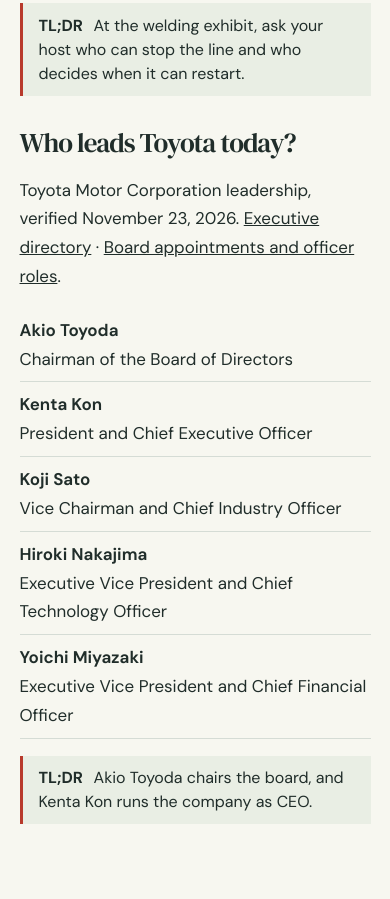
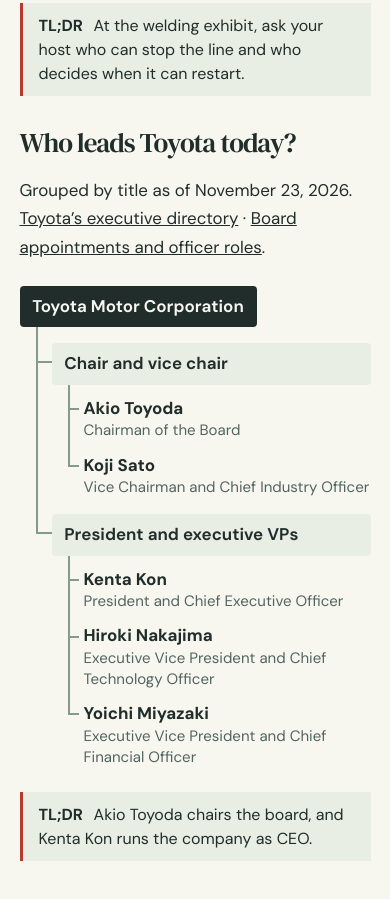
Before and after one commit to JeroTan/Japan-Trip, a website: page toyota.html in a window 390 px wide. Shown: the part 4437-5336 px from the top of the page. Drawn offline with Linux system fonts and the light colour scheme.

Commit message:
Show Toyota leadership as a responsive role tree

```diff
--- a/tools.css
+++ b/tools.css
@@ -306,11 +306,34 @@
 .history-copy { max-width: 68ch; margin-inline: auto; font-size: 1.06rem; line-height: 1.7; }
 .history-article .history-tldr { margin: 1rem 0 0; padding: .65rem 1rem; border-inline-start: 3px solid var(--accent); background: var(--guide-sage); color: var(--ink); font-size: 1rem; line-height: 1.5; }
 .history-tldr strong { margin-inline-end: .4em; }
-.history-leaders > div { display: grid; grid-template-columns: minmax(8rem, 1fr) 3fr; gap: .35rem 1rem; padding-block: .5rem; border-bottom: 1px solid var(--line); }
-.history-leaders dt { font-weight: 650; }
-.history-leaders dd { margin: 0; }
+.leadership-tree { --tree-line: 2px solid #86998d; margin: 1.5rem 0; line-height: 1.4; }
+.leadership-tree ul { list-style: none; margin: 0; padding: 0; }
+.tree-root, .tree-group { padding: .55rem .8rem; border-radius: 4px; font-weight: 650; }
+.tree-root { width: fit-content; margin: 0 auto; background: var(--ink); color: var(--paper); }
+.tree-group { background: var(--guide-sage); text-align: center; }
+.leadership-tree .tree-branches { position: relative; display: grid; grid-template-columns: 1fr 1fr; padding-top: 1.1rem; }
+.tree-branches > li { position: relative; padding: 1.1rem .4rem 0; }
+.tree-branches::before, .tree-branches > li::before, .tree-branches > li::after,
+.tree-people > li::before, .tree-people > li::after { content: ""; position: absolute; }
+.tree-branches::before, .tree-branches > li::after { top: 0; left: 50%; height: 1.1rem; border-left: var(--tree-line); }
+.tree-branches > li::before { inset: 0 0 auto 50%; border-top: var(--tree-line); }
+.tree-branches > li:last-child::before { inset-inline: 0 50%; }
+.leadership-tree .tree-people { margin-inline-start: 1rem; }
+.tree-people > li { position: relative; padding: .75rem 0 0 1rem; }
+.tree-people > li::before { inset: 0 auto 0 0; border-left: var(--tree-line); }
+.tree-people > li:last-child::before { height: 1.45rem; }
+.tree-people > li::after { top: 1.45rem; left: 0; width: .7rem; border-top: var(--tree-line); }
+.tree-people strong, .tree-people span { display: block; }
+.tree-people span { color: var(--muted); font-size: .94rem; }
 @media (max-width: 540px) {
-  .history-leaders > div { grid-template-columns: 1fr; gap: 0; }
+  .tree-root { margin-inline: 0; }
+  .leadership-tree .tree-branches { display: block; padding: 0 0 0 1rem; }
+  .tree-branches::before { display: none; }
+  .tree-branches > li { padding: 1rem 0 0 1rem; }
+  .tree-branches > li::before, .tree-branches > li:last-child::before { inset: 0 auto 0 0; border-top: 0; border-left: var(--tree-line); }
+  .tree-branches > li:last-child::before { height: 2.1rem; }
+  .tree-branches > li::after { top: 2.1rem; left: 0; width: 1rem; height: 0; border-left: 0; border-top: var(--tree-line); }
+  .tree-group { text-align: start; }
 }
 .history-visit { padding-top: 1.4rem; border-top: 1px solid var(--line); }
 @media (max-width: 720px) {
--- a/toyota.html
+++ b/toyota.html
@@ -8,7 +8,7 @@
   <title>The people who built Toyota · Japan field guide</title>
   <link rel="icon" type="image/svg+xml" sizes="any" href="assets/field-notes.svg">
   <link rel="stylesheet" href="site.css?v=b58d7b20b8">
-  <link rel="stylesheet" href="tools.css?v=0af1c0795f">
+  <link rel="stylesheet" href="tools.css?v=cf967842f2">
   <script defer src="app.js"></script>
 </head>
 <body>
@@ -86,14 +86,27 @@
 
         <section class="jt-section" aria-labelledby="leadership">
           <h2 id="leadership">Who leads Toyota today?</h2>
-          <p>Toyota Motor Corporation leadership, verified November 23, 2026. <a href="https://global.toyota/en/company/profile/executives/">Executive directory</a> · <a href="https://global.toyota/en/newsroom/corporate/44505572.html">Board appointments and officer roles</a>.</p>
-          <dl class="history-leaders">
-            <div><dt>Akio Toyoda</dt><dd>Chairman of the Board of Directors</dd></div>
-            <div><dt>Kenta Kon</dt><dd>President and Chief Executive Officer</dd></div>
-            <div><dt>Koji Sato</dt><dd>Vice Chairman and Chief Industry Officer</dd></div>
-            <div><dt>Hiroki Nakajima</dt><dd>Executive Vice President and Chief Technology Officer</dd></div>
-            <div><dt>Yoichi Miyazaki</dt><dd>Executive Vice President and Chief Financial Officer</dd></div>
-          </dl>
+          <p>Grouped by title as of <time datetime="2026-11-23">November 23, 2026</time>. <a href="https://global.toyota/en/company/profile/executives/">Toyota’s executive directory</a> · <a href="https://global.toyota/en/newsroom/corporate/44505572.html">Board appointments and officer roles</a>.</p>
+          <figure class="leadership-tree" aria-label="Toyota leadership by role">
+            <div class="tree-root">Toyota Motor Corporation</div>
+            <ul class="tree-branches" role="list">
+              <li>
+                <div class="tree-group">Chair and vice chair</div>
+                <ul class="tree-people" role="list">
+                  <li><strong>Akio Toyoda</strong><span>Chairman of the Board</span></li>
+                  <li><strong>Koji Sato</strong><span>Vice Chairman and Chief Industry Officer</span></li>
+                </ul>
+              </li>
+              <li>
+                <div class="tree-group">President and executive VPs</div>
+                <ul class="tree-people" role="list">
+                  <li><strong>Kenta Kon</strong><span>President and Chief Executive Officer</span></li>
+                  <li><strong>Hiroki Nakajima</strong><span>Executive Vice President and Chief Technology Officer</span></li>
+                  <li><strong>Yoichi Miyazaki</strong><span>Executive Vice President and Chief Financial Officer</span></li>
+                </ul>
+              </li>
+            </ul>
+          </figure>
           <p class="history-tldr"><strong>TL;DR</strong> Akio Toyoda chairs the board, and Kenta Kon runs the company as CEO.</p>
         </section>
       </div>
```
